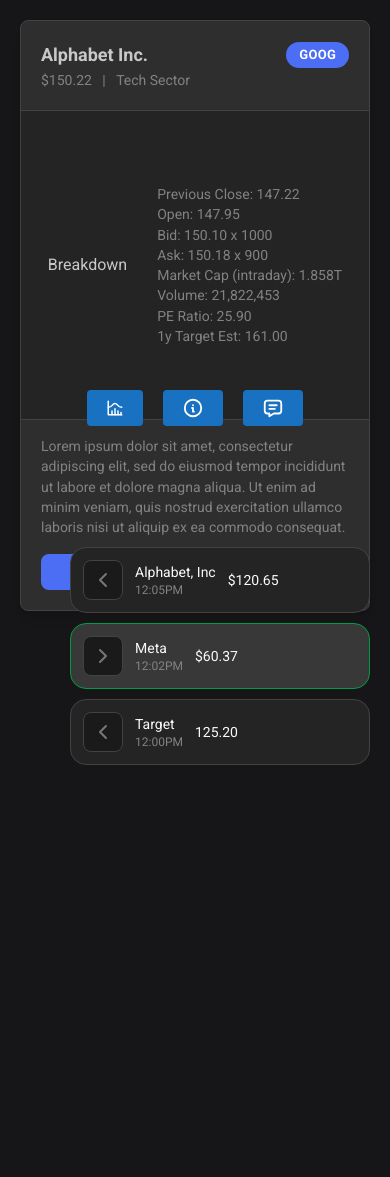
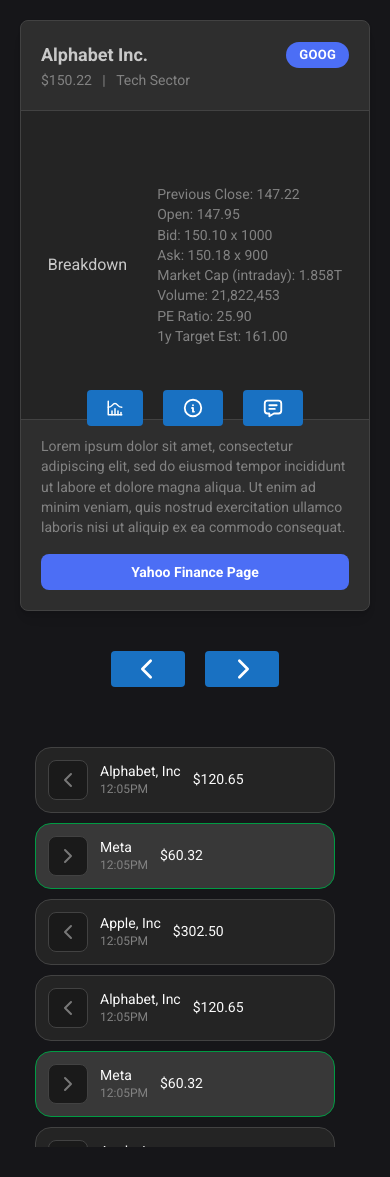
Before and after one commit to AlexT101/market-match, a Next.js app: page / in a window 390 px wide. Before the commit the page ends 844 px from the top, so only its background shows below. Built offline with nearby package versions, Linux system fonts and the light colour scheme.

Commit message:
History scroll and fade, mobile friendly, data stored in array

```diff
--- a/components/History.tsx
+++ b/components/History.tsx
@@ -1,16 +1,75 @@
 import '../styles/index.css';
-import { Text } from '@mantine/core';
+import { Text, ScrollArea } from '@mantine/core';
 
 import HistoryCard from '../components/HistoryCard';
 
+const data = [
+    {
+        name: "Alphabet, Inc",
+        time: "12:05PM",
+        price: "$120.65",
+        direction: "left",
+    },
+    {
+        name: "Meta",
+        time: "12:05PM",
+        price: "$60.32",
+        direction: "right",
+    },
+    {
+        name: "Apple, Inc",
+        time: "12:05PM",
+        price: "$302.50",
+        direction: "left",
+    },
+    {
+        name: "Alphabet, Inc",
+        time: "12:05PM",
+        price: "$120.65",
+        direction: "left",
+    },
+    {
+        name: "Meta",
+        time: "12:05PM",
+        price: "$60.32",
+        direction: "right",
+    },
+    {
+        name: "Apple, Inc",
+        time: "12:05PM",
+        price: "$302.50",
+        direction: "left",
+    },
+    {
+        name: "Alphabet, Inc",
+        time: "12:05PM",
+        price: "$120.65",
+        direction: "left",
+    },
+    {
+        name: "Meta",
+        time: "12:05PM",
+        price: "$60.32",
+        direction: "right",
+    },
+    {
+        name: "Apple, Inc",
+        time: "12:05PM",
+        price: "$302.50",
+        direction: "left",
+    },
+
+];
+
 const History = () => {
     return (
-        <div className="historyContainer">
-            <HistoryCard name="Alphabet, Inc" time="12:05PM" price="$120.65" direction="left"/>
-            <HistoryCard name="Meta" time="12:02PM" price="$60.37" direction="right"/>
-            <HistoryCard name="Target" time="12:00PM" price="125.20" direction="left"/>
-
-        </div>
+        <ScrollArea className={"historyScroll" + ((data.length > 1) ? " fade" : "")}>
+            <div className="historyContainer">
+                {data.map((item, index) => (
+                    <HistoryCard key={index} name={item.name} time={item.time} price={item.price} direction={item.direction} />
+                ))}
+            </div>
+        </ScrollArea>
     )
 }
 
--- a/styles/index.css
+++ b/styles/index.css
@@ -48,20 +48,25 @@
     0% {
         transform: scale(1);
     }
+
     50% {
         transform: scale(0.96) rotate3d(1, 1, 1, 8deg) translateX(30px);
     }
+
     100% {
         transform: scale(1);
     }
 }
+
 @keyframes animLeft {
     0% {
         transform: scale(1);
     }
+
     50% {
         transform: scale(0.96) rotate3d(1, 1, 1, -8deg) translateX(-30px);
     }
+
     100% {
         transform: scale(1);
     }
@@ -75,9 +80,11 @@
     0% {
         background-color: rgb(46, 46, 46);
     }
+
     50% {
         background-color: rgb(66, 66, 66);
     }
+
     100% {
         background-color: rgb(46, 46, 46);
     }
@@ -220,18 +227,43 @@
     }
 }
 
-.historyContainer {
+.historyScroll {
     position: absolute;
     right: 0px;
+    bottom: 0px;
+    height: 400px;
+    overflow-y: auto;
+
+    @media only screen and (max-width: 1100px) {
+        position: relative;
+        width: 100%;
+        align-items: center;
+        padding: 0;
+    }
+}
+
+.historyScroll.fade {
+    @media only screen and (min-width: 1100px) {
+        -webkit-mask-image: linear-gradient(to bottom, rgb(0, 0, 0, 1) 70%, rgb(0, 0, 0, 0) 100%);
+        mask-image: linear-gradient(to bottom, rgb(0, 0, 0, 1) 70%, rgb(0, 0, 0, 0) 100%);
+    }
+}
+
+.historyContainer {
     display: flex;
     flex-direction: column;
     gap: 10px;
     align-items: flex-end;
     justify-content: flex-end;
+    min-height: 400px;
     padding-right: 20px;
     padding-bottom: 20px;
-    width: 400px;
-    height: 100%;
+    width: 300px;
+
+    @media only screen and (max-width: 1100px) {
+        width: 100%;
+        align-items: center;
+    }
 }
 
 .historyCard {
```
